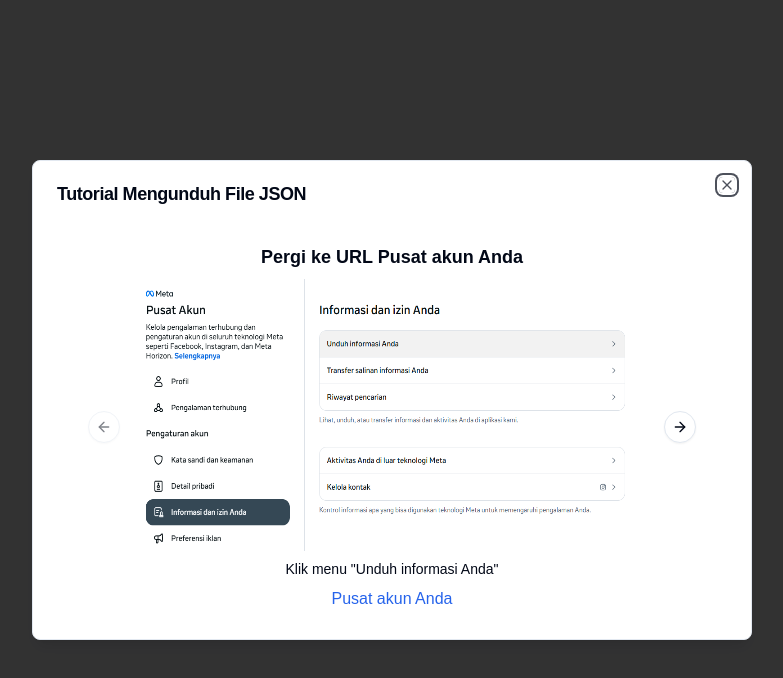
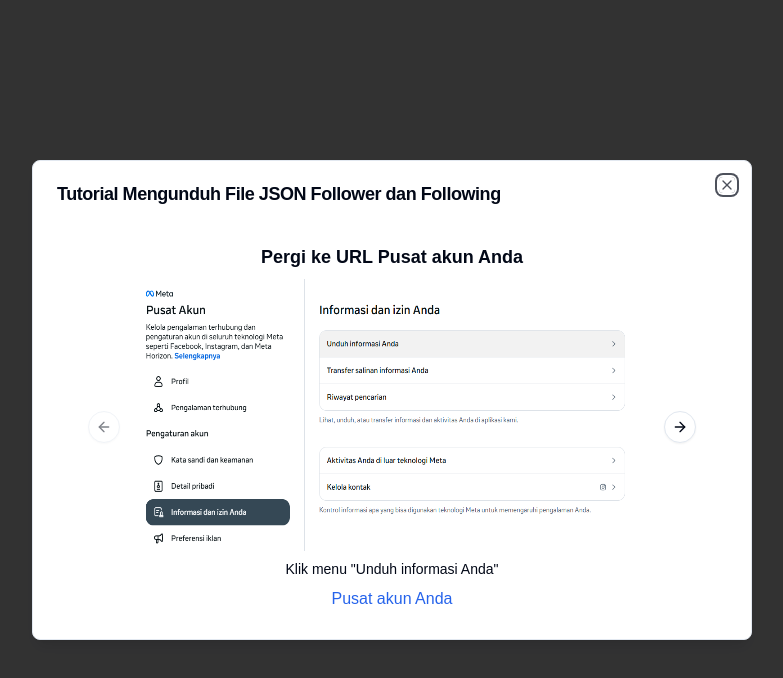
Before and after one commit to ahmadammarm/followers-instagram-checker, a Next.js app: page / in a window 1280 px wide. Both pictures are taken after a click on the button "Tutorial Download File JSON". Shown: the top 678 px of the page, without its empty margins (248-1031 px from the left). Built offline with nearby package versions, Linux system fonts and the light colour scheme.

Commit message:
fix: minor-update

```diff
--- a/src/app/page.tsx
+++ b/src/app/page.tsx
@@ -107,7 +107,7 @@
                 </DialogTrigger>
                 <DialogContent className="sm:max-w-[720px]">
                     <DialogHeader>
-                        <DialogTitle className="mb-5">Tutorial Mengunduh File JSON</DialogTitle>
+                        <DialogTitle className="mb-5">Tutorial Mengunduh File JSON Follower dan Following</DialogTitle>
                     </DialogHeader>
                     <Carousel className="w-full max-w-lg mx-auto">
                         <CarouselContent>
@@ -128,6 +128,7 @@
                                                 <Link
                                                     href="https://accountscenter.instagram.com/info_and_permissions/"
                                                     className="text-blue-600 mt-2 hover:underline"
+                                                    target="_blank"
                                                 >
                                                     Pusat akun Anda
                                                 </Link>
```
